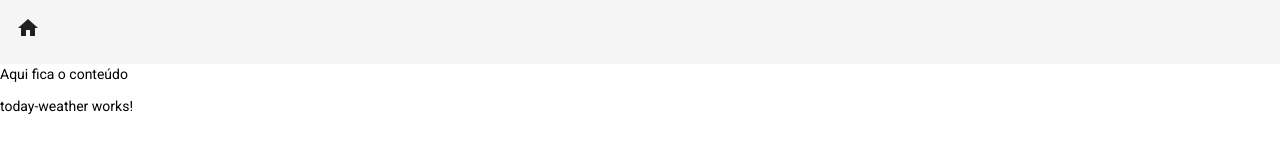
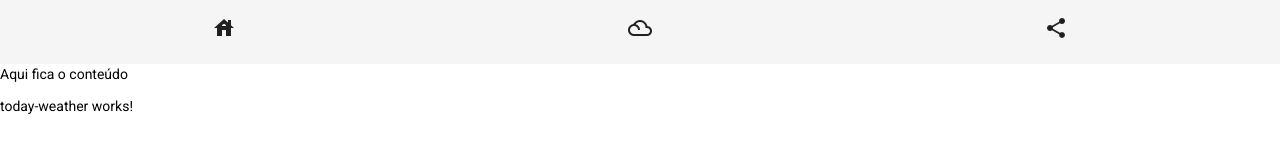
Before and after one commit to programming-man/weather-website, an Angular app: page / in a window 1280 px wide. Shown: the top 160 px of the page. Built offline with nearby package versions, Linux system fonts and the light colour scheme.

Commit message:
Adicionado icones ao nav

```diff
--- a/src/app/nav/nav.component.html
+++ b/src/app/nav/nav.component.html
@@ -1,10 +1,12 @@
 
-<mat-toolbar>
-  <span>
-    <a>
-      <i class="material-icons">
-        home
-      </i>
-    </a>
-  </span>
+<mat-toolbar class="nav">
+  <a class="nav-itens">
+    <i class="material-icons">house</i>
+  </a>
+  <a class="nav-itens">
+    <i class="material-icons">filter_drama</i>
+  </a>
+  <a class="nav-itens">
+    <i class="material-icons">share</i>
+  </a>
 </mat-toolbar>
--- a/src/app/nav/nav.component.scss
+++ b/src/app/nav/nav.component.scss
@@ -0,0 +1,8 @@
+.nav {
+  display: flex;
+  justify-content: space-around;
+}
+
+.nav .nav-itens {
+  cursor: pointer;
+}
```
